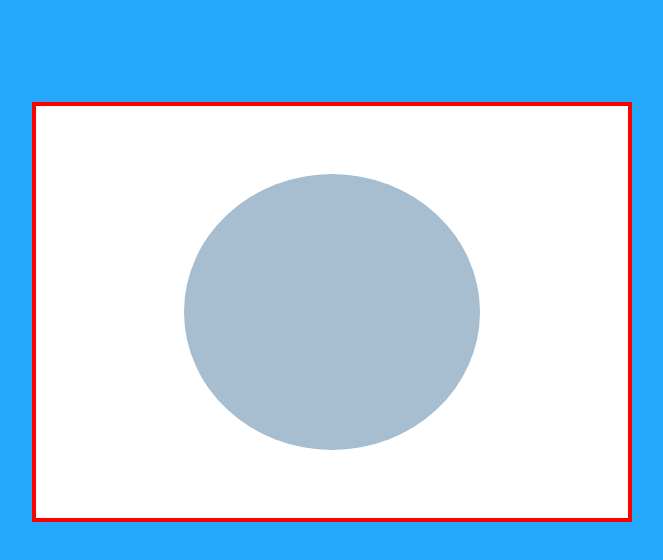
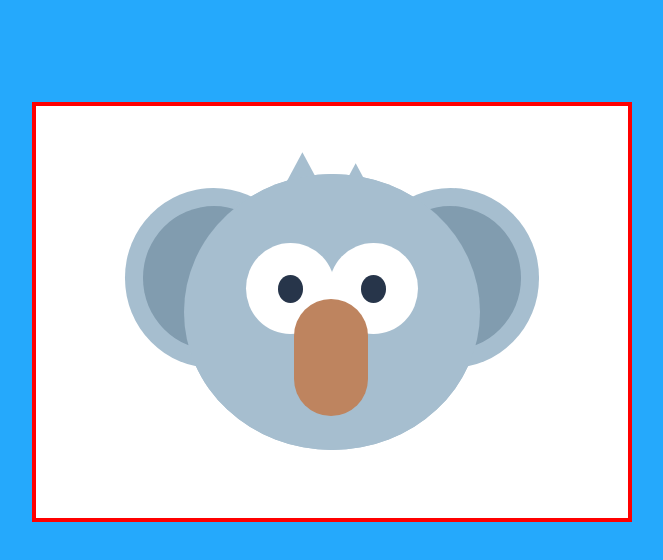
Before and after one commit to botelja/css-image, a plain HTML site: page koala/index.html in a window 1280 px wide. Shown: the whole page, without its empty margins (308-971 px from the left). Drawn offline with Linux system fonts and the light colour scheme.

Commit message:
Finished koala

```diff
--- a/koala/style.css
+++ b/koala/style.css
@@ -29,3 +29,107 @@ body {
     background: #A6BECF;
     border-radius: 50%;
 }
+
+.head-copy {
+    width:100%;
+    height: 100%;
+    position: absolute;
+    background: #A6BECF;
+    border-radius: 50%;
+    z-index: 2;
+}
+
+.left-ear {
+    position: absolute;
+    width: 60%;
+    height: 65%;
+    left: -20%;
+    top: 5%;
+    background: #A6BECF;
+    border-radius: 50%;
+    z-index: 1;
+}
+
+.right-ear {
+    position: absolute;
+    width: 60%;
+    height: 65%;
+    right: -20%;
+    top: 5%;
+    background: #A6BECF;
+    border-radius: 50%;
+    z-index: 1;
+}
+
+.inner-ear {
+    position: absolute;
+    border-radius: 50%;
+    width: 80%;
+    height: 80%;
+    top: 10%;
+    left: 10%;
+    background: #819CAF;
+}
+
+.left-eye {
+    position: absolute;
+    background: white;
+    width: 30%;
+    height: 33%;
+    top: 25%;
+    left: 21%;
+    border-radius: 50%;
+    z-index: 3;
+}
+
+.right-eye {
+    position: absolute;
+    background: white;
+    width: 30%;
+    height: 33%;
+    top: 25%;
+    right: 21%;
+    border-radius: 50%;
+    z-index: 2;
+}
+
+.pupil {
+    position: absolute;
+    width: 28%;
+    height: 30%;
+    top: 35%;
+    left: 36%;
+    border-radius: 50%;
+    background: #27354A;
+}
+
+.nose {
+    position: absolute;
+    background: #BE845F;
+    width: 25%;
+    height: 42.5%;
+    left: 37%;
+    top: 45%;
+    border-radius: 50px;
+    z-index: 4;
+}
+
+.left-hair {
+    position: absolute;
+    top: -8%;
+    left: 30%;
+    width: 20%;
+    height: 20%;
+    background: #A6BECF;
+    clip-path: polygon(50% 0%, 0% 100%, 100% 100%);
+}
+
+.right-hair {
+    position: absolute;
+    top: -4%;
+    left: 48%;
+    width: 20%;
+    height: 20%;
+    background: #A6BECF;
+    clip-path: polygon(50% 0%, 0% 100%, 100% 100%);
+}
```
